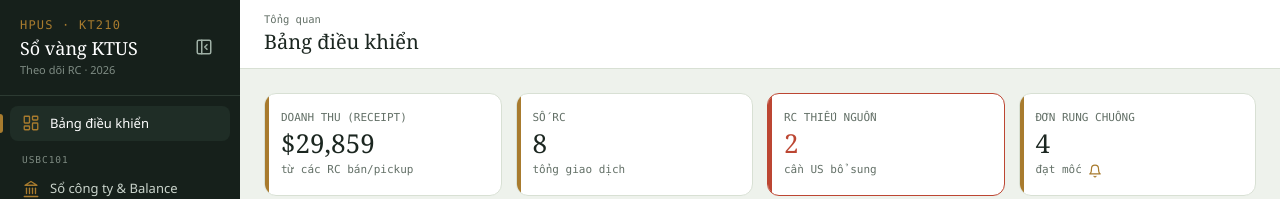
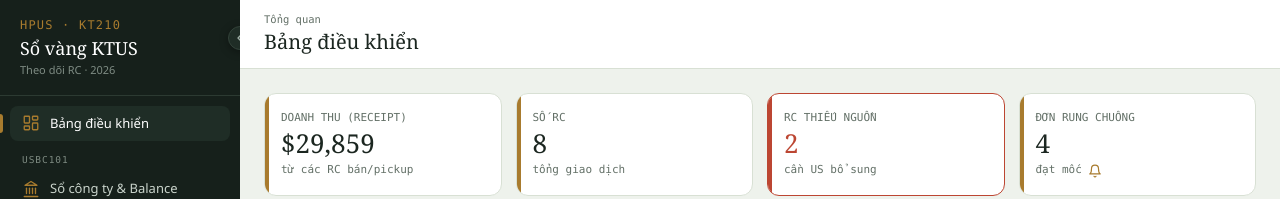
Before and after one commit to quocviet-IT/ktus, a Next.js app: page / in a window 1280 px wide. Shown: the top 199 px of the page. Built offline with nearby package versions, Linux system fonts and the light colour scheme.

Commit message:
ui(sidebar): nut thu/mo dang tron noi tren canh phai (chevron xoay), gon dep hon

```diff
--- a/src/components/sidebar.tsx
+++ b/src/components/sidebar.tsx
@@ -10,10 +10,9 @@ import {
   FileSpreadsheet,
   Globe2,
   Landmark,
+  ChevronLeft,
   LayoutDashboard,
   PackageSearch,
-  PanelLeftClose,
-  PanelLeftOpen,
   PencilLine,
   Scale,
   type LucideIcon,
@@ -54,25 +53,29 @@ export default function Sidebar() {
 
   return (
     <aside
-      className={`${collapsed ? "w-[64px]" : "w-[240px]"} shrink-0 bg-ink text-[#C9D3CB] flex flex-col min-h-screen sticky top-0 transition-[width] duration-200 ease-in-out`}
+      className={`${collapsed ? "w-[64px]" : "w-[240px]"} relative shrink-0 bg-ink text-[#C9D3CB] flex flex-col min-h-screen sticky top-0 transition-[width] duration-200 ease-in-out`}
     >
-      <div className={`flex items-center gap-2 border-b border-[#2c3a32] ${collapsed ? "px-2 py-4 justify-center" : "px-5 py-4"}`}>
-        {!collapsed && (
-          <div className="min-w-0 flex-1">
+      {/* Nút thu/mở: tròn, nổi trên cạnh phải */}
+      <button
+        type="button"
+        onClick={toggle}
+        aria-label={collapsed ? "Mở rộng menu" : "Thu gọn menu"}
+        title={collapsed ? "Mở rộng menu" : "Thu gọn menu"}
+        className="absolute -right-3 top-[26px] z-20 grid h-6 w-6 place-items-center rounded-full border border-[#33433a] bg-ink2 text-[#9fb0a6] shadow-[0_2px_8px_rgba(0,0,0,0.35)] transition-colors hover:border-accent hover:text-white"
+      >
+        <ChevronLeft className={`h-4 w-4 transition-transform duration-200 ${collapsed ? "rotate-180" : ""}`} aria-hidden="true" />
+      </button>
+
+      <div className={`flex items-center border-b border-[#2c3a32] ${collapsed ? "px-2 py-4 justify-center" : "px-5 py-4"}`}>
+        {collapsed ? (
+          <div className="grid h-9 w-9 place-items-center rounded-lg bg-ink2 font-serif text-[15px] text-accent">KT</div>
+        ) : (
+          <div className="min-w-0">
             <div className="font-mono text-[12px] tracking-widest text-accent">HPUS · KT210</div>
             <div className="font-serif text-lg text-white truncate">Sổ vàng KTUS</div>
             <div className="text-[11px] text-[#7f8c84]">Theo dõi RC · 2026</div>
           </div>
         )}
-        <button
-          type="button"
-          onClick={toggle}
-          aria-label={collapsed ? "Mở rộng menu" : "Thu gọn menu"}
-          title={collapsed ? "Mở rộng menu" : "Thu gọn menu"}
-          className="grid h-8 w-8 shrink-0 place-items-center rounded-md text-[#9fb0a6] hover:bg-ink2 hover:text-white"
-        >
-          {collapsed ? <PanelLeftOpen className="h-[18px] w-[18px]" aria-hidden="true" /> : <PanelLeftClose className="h-[18px] w-[18px]" aria-hidden="true" />}
-        </button>
       </div>
 
       <nav className="p-2.5 flex-1">
```
